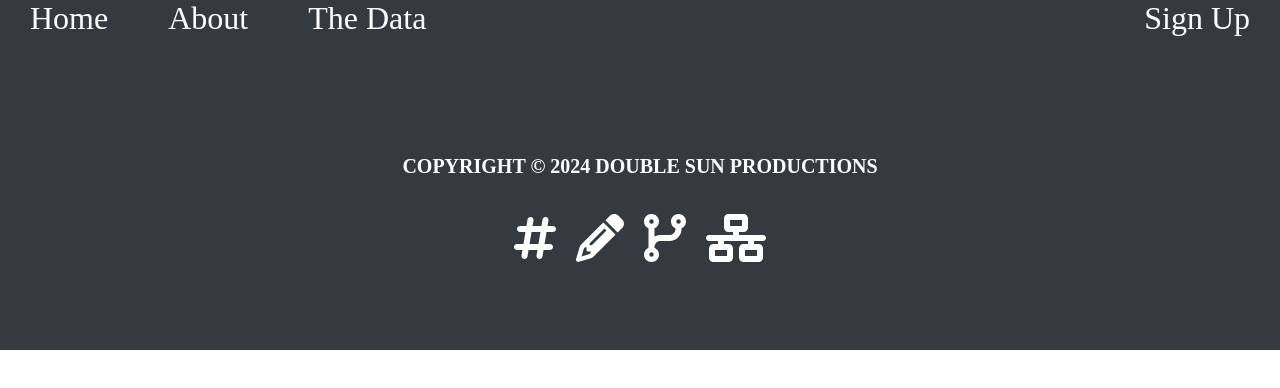
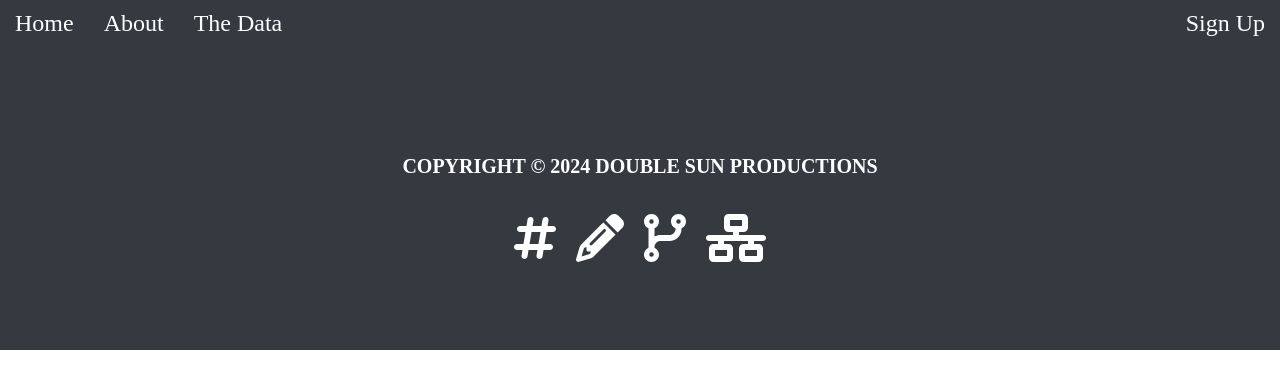
Before and after one commit to ravenusmc/missing_411_project, a Vue app in the folder client/: page /#/ in a window 1280 px wide. Shown: the top 388 px of the page. Built offline with nearby package versions, Linux system fonts and the light colour scheme.

Commit message:
added more to navbar

```diff
--- a/client/src/components/common/Navbar.vue
+++ b/client/src/components/common/Navbar.vue
@@ -1,8 +1,8 @@
 <template>
   <div>
     <nav class="navbar">
-      <a href="" class="navlink">Home</a>
-      <a href="" class="navlink">About</a>
+      <a href="" class="navlink"><router-link class='link-style'  to="/">Home</router-link></a>
+      <a href="" class="navlink"><router-link class='link-style' to="/about">About</router-link></a>
       <a href="" class="navlink">The Data</a>
       <a href="" class="navlink right">Sign Up</a>
     </nav>
@@ -13,6 +13,7 @@
 </script>
 
 <style scoped>
+
 .navbar {
 	background-color: #343a40;
 	height: 50px;
@@ -24,10 +25,14 @@ a {
   text-decoration: none;
 }
 
+.link-style {
+  color: white;
+}
+
 .navlink {
 	color: white;
-	font-size: 2rem;
-	margin: 0 30px;
+	font-size: 1.5rem;
+	margin: 10px 15px;
 }
 
 .right {
```
